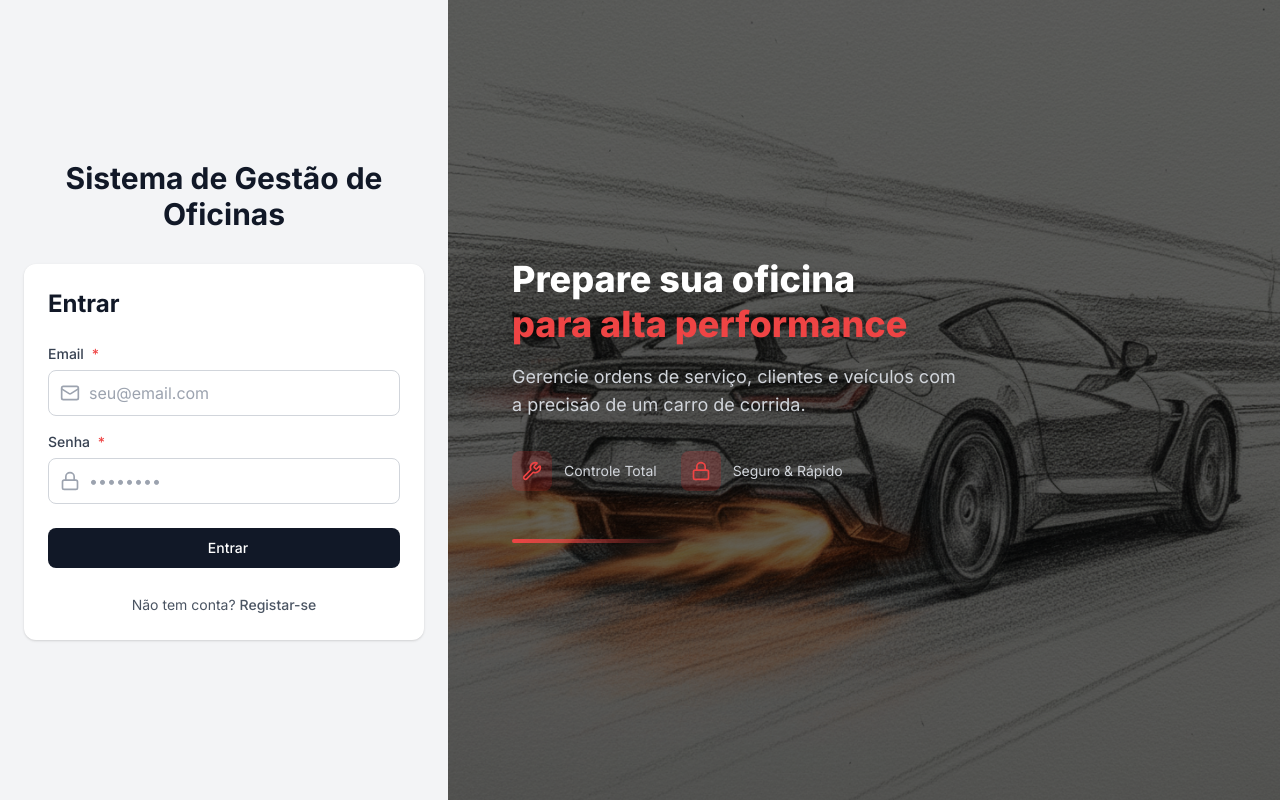
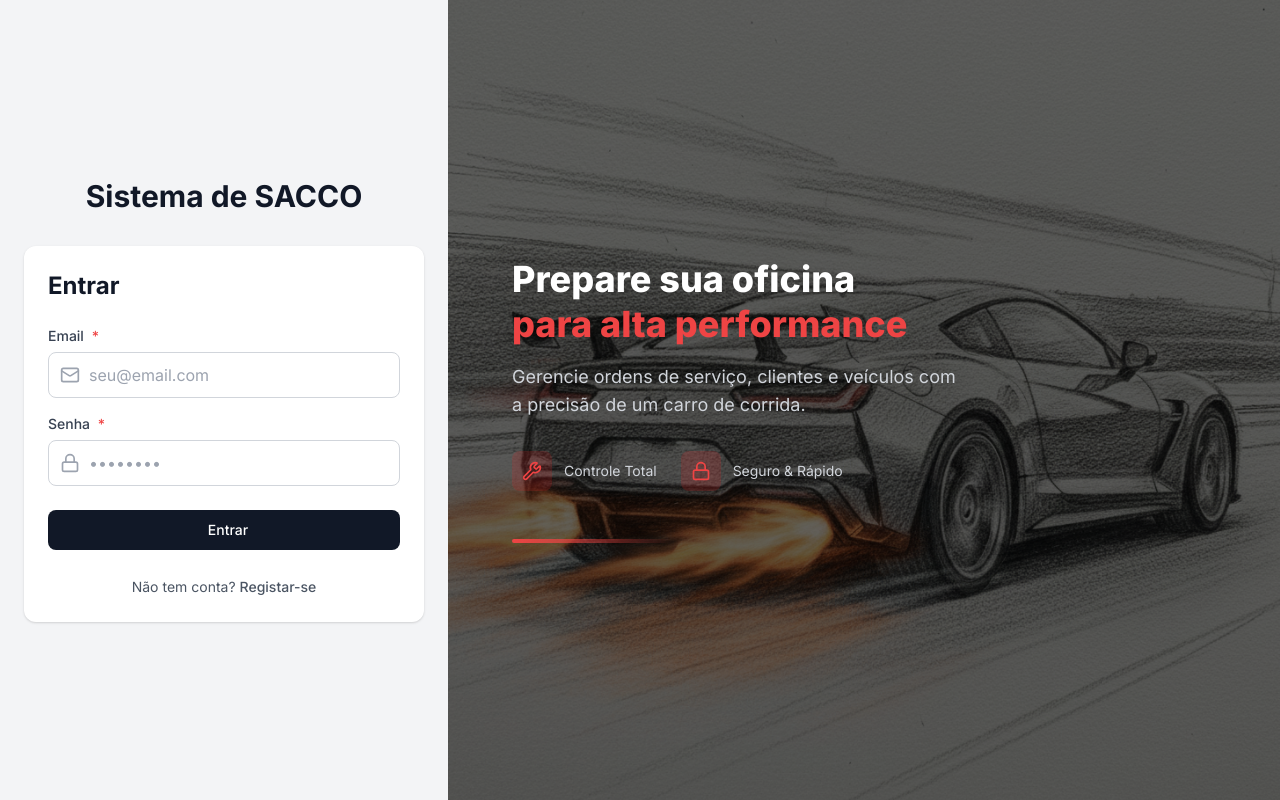
Before and after one commit to ThugXD/Autofix-frontend, a Vue app: page /login in a window 1280 px wide. Built offline with nearby package versions, Linux system fonts and the light colour scheme; no server answers.

Commit message:
Sistema de SACCO

```diff
--- a/src/views/Auth/Login.vue
+++ b/src/views/Auth/Login.vue
@@ -8,7 +8,7 @@
         <!-- Logo -->
         <div class="text-center mb-8">
           <h1 class="text-3xl font-bold text-gray-900">
-            Sistema de Gestão de Oficinas
+            Sistema de SACCO
           </h1>
         </div>
 
```
